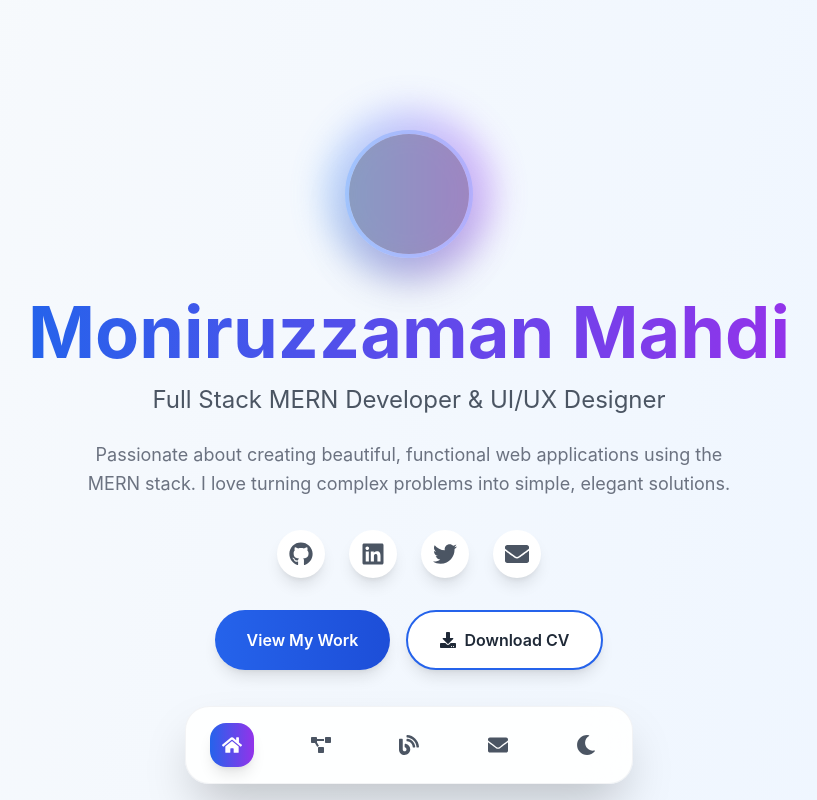
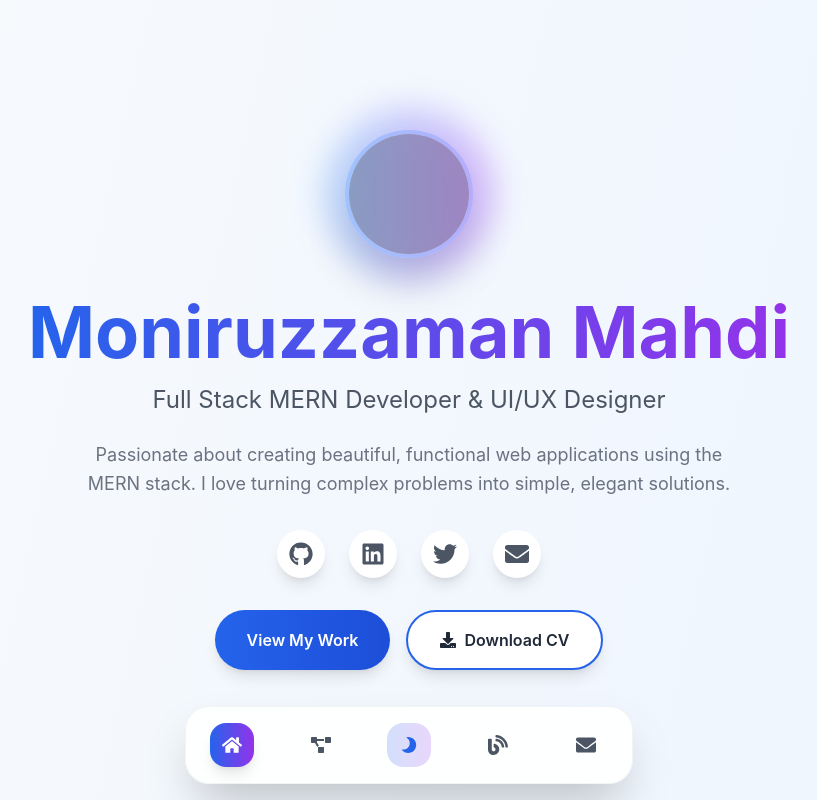
Before and after one commit to mahdimonir/Portfolio, a Next.js app in the folder frontend/: page / in a window 1280 px wide. Shown: the top 800 px of the page, without its empty margins (231-1048 px from the left). Built offline with nearby package versions, Linux system fonts and the light colour scheme; grey boxes are pictures that could not be loaded.

Commit message:
Update Navbar.jsx

```diff
--- a/frontend/src/components/Navbar.jsx
+++ b/frontend/src/components/Navbar.jsx
@@ -1,11 +1,5 @@
 "use client";
 
-import { useTheme } from "@/components/ThemeProvider";
-import {
-  Tooltip,
-  TooltipContent,
-  TooltipTrigger,
-} from "@/components/ui/tooltip";
 import { motion } from "framer-motion";
 import Link from "next/link";
 import { usePathname } from "next/navigation";
@@ -17,10 +11,114 @@ import {
   FaProjectDiagram,
   FaSun,
 } from "react-icons/fa";
+import { useTheme } from "@/components/ThemeProvider";
+
+const NavItem = ({ icon: Icon, label, path, isActive, onClick }) => (
+  <motion.div className="relative">
+    {path ? (
+      <Link
+        href={path}
+        className={`p-3 rounded-2xl transition-all duration-300 flex items-center justify-center ${
+          isActive
+            ? "text-white bg-gradient-to-r from-blue-600 to-purple-600 shadow-lg"
+            : "text-gray-600 dark:text-gray-400 hover:text-blue-600 dark:hover:text-blue-400 hover:bg-blue-50 dark:hover:bg-blue-900/20"
+        }`}
+      >
+        <Icon size={20} />
+      </Link>
+    ) : (
+      <button
+        onClick={onClick}
+        className="p-3 rounded-2xl text-gray-600 dark:text-gray-400 hover:text-yellow-500 dark:hover:text-yellow-400 hover:bg-yellow-50 dark:hover:bg-yellow-900/20 transition-all duration-300 relative overflow-hidden"
+      >
+        <Icon size={20} />
+      </button>
+    )}
+
+    {/* Active indicator */}
+    {isActive && (
+      <motion.div
+        className="absolute -top-1 left-1/2 transform -translate-x-1/2 w-1 h-1 bg-white rounded-full"
+        layoutId="activeIndicator"
+        transition={{ type: "spring", stiffness: 300, damping: 30 }}
+      />
+    )}
+  </motion.div>
+);
+
+const ThemeToggle = () => {
+  const { theme, toggleTheme } = useTheme();
+
+  return (
+    <motion.button
+      onClick={toggleTheme}
+      className="relative p-3 rounded-2xl text-gray-600 dark:text-gray-400 hover:text-yellow-500 dark:hover:text-yellow-400 hover:bg-yellow-50 dark:hover:bg-yellow-900/20 transition-all duration-300 overflow-hidden"
+      whileHover={{ scale: 1.1, y: -2 }}
+      whileTap={{ scale: 0.95 }}
+      aria-label={`Switch to ${theme === "dark" ? "light" : "dark"} mode`}
+    >
+      {/* Background gradient effect */}
+      <motion.div
+        className="absolute inset-0 bg-gradient-to-r from-yellow-400 to-orange-500 rounded-2xl opacity-0"
+        animate={{ opacity: theme === "dark" ? 0.2 : 0 }}
+        transition={{ duration: 0.3 }}
+      />
+      <motion.div
+        className="absolute inset-0 bg-gradient-to-r from-blue-600 to-purple-600 rounded-2xl opacity-0"
+        animate={{ opacity: theme === "light" ? 0.2 : 0 }}
+        transition={{ duration: 0.3 }}
+      />
+
+      {/* Icon container with flip animation */}
+      <motion.div
+        initial={false}
+        animate={{
+          rotateY: theme === "dark" ? 0 : 180,
+          scale: theme === "dark" ? 1 : 0.8,
+        }}
+        transition={{
+          duration: 0.6,
+          ease: "backOut",
+          scale: { duration: 0.3 },
+        }}
+        className="relative z-10"
+      >
+        {theme === "dark" ? (
+          <motion.div
+            initial={{ opacity: 0, scale: 0 }}
+            animate={{ opacity: 1, scale: 1 }}
+            transition={{ delay: 0.1, duration: 0.3 }}
+          >
+            <FaSun size={20} className="text-yellow-500" />
+          </motion.div>
+        ) : (
+          <motion.div
+            initial={{ opacity: 0, scale: 0 }}
+            animate={{ opacity: 1, scale: 1 }}
+            transition={{ delay: 0.1, duration: 0.3 }}
+          >
+            <FaMoon size={20} className="text-blue-600" />
+          </motion.div>
+        )}
+      </motion.div>
+
+      {/* Subtle glow effect */}
+      <motion.div
+        className="absolute inset-0 rounded-2xl"
+        animate={{
+          boxShadow:
+            theme === "dark"
+              ? "0 0 20px rgba(251, 191, 36, 0.3)"
+              : "0 0 20px rgba(59, 130, 246, 0.3)",
+        }}
+        transition={{ duration: 0.3 }}
+      />
+    </motion.button>
+  );
+};
 
 const Navbar = () => {
-  const { theme, toggleTheme } = useTheme();
-  const pathname = usePathname();
+  const pathname = usePathname(); // Replaced useLocation with usePathname
 
   const navItems = [
     { icon: FaHome, label: "Home", path: "/" },
@@ -44,60 +142,30 @@ const Navbar = () => {
       <div className="max-w-md mx-auto">
         <div className="bg-white/90 dark:bg-gray-900/90 backdrop-blur-xl rounded-3xl shadow-2xl border border-gray-200/50 dark:border-gray-700/50 px-6 py-4">
           <div className="flex items-center justify-between">
-            {navItems.map(({ icon: Icon, label, path }) => (
-              <motion.div key={label} className="relative">
-                <Tooltip>
-                  <TooltipTrigger asChild>
-                    <Link
-                      href={path}
-                      className={`p-3 rounded-2xl transition-all duration-300 flex items-center justify-center ${
-                        isActive(path)
-                          ? "text-white bg-gradient-to-r from-blue-600 to-purple-600 shadow-lg"
-                          : "text-gray-600 dark:text-gray-400 hover:text-blue-600 dark:hover:text-blue-400 hover:bg-blue-50 dark:hover:bg-blue-900/20"
-                      }`}
-                    >
-                      <Icon size={20} />
-                    </Link>
-                  </TooltipTrigger>
-                  <TooltipContent>{label}</TooltipContent>
-                </Tooltip>
-                {isActive(path) && (
-                  <motion.div
-                    className="absolute -top-1 left-1/2 transform -translate-x-1/2 w-1 h-1 bg-white rounded-full"
-                    layoutId="activeIndicator"
-                    transition={{ type: "spring", stiffness: 300, damping: 30 }}
-                  />
-                )}
-              </motion.div>
+            {/* First two nav items */}
+            {navItems.slice(0, 2).map(({ icon, label, path }) => (
+              <NavItem
+                key={label}
+                icon={icon}
+                label={label}
+                path={path}
+                isActive={isActive(path)}
+              />
             ))}
-            <Tooltip>
-              <TooltipTrigger asChild>
-                <motion.button
-                  onClick={toggleTheme}
-                  className="p-3 rounded-2xl text-gray-600 dark:text-gray-400 hover:text-yellow-500 dark:hover:text-yellow-400 hover:bg-yellow-50 dark:hover:bg-yellow-900/20 transition-all duration-300"
-                  whileHover={{ scale: 1.1, y: -2 }}
-                  whileTap={{ scale: 0.95 }}
-                  aria-label={`Switch to ${
-                    theme === "dark" ? "light" : "dark"
-                  } mode`}
-                >
-                  <motion.div
-                    initial={false}
-                    animate={{ rotate: theme === "dark" ? 180 : 0 }}
-                    transition={{ duration: 0.3 }}
-                  >
-                    {theme === "dark" ? (
-                      <FaSun size={20} />
-                    ) : (
-                      <FaMoon size={20} />
-                    )}
-                  </motion.div>
-                </motion.button>
-              </TooltipTrigger>
-              <TooltipContent>
-                Switch to {theme === "dark" ? "light" : "dark"} mode
-              </TooltipContent>
-            </Tooltip>
+
+            {/* Theme toggle in 3rd position */}
+            <ThemeToggle />
+
+            {/* Last two nav items */}
+            {navItems.slice(2).map(({ icon, label, path }) => (
+              <NavItem
+                key={label}
+                icon={icon}
+                label={label}
+                path={path}
+                isActive={isActive(path)}
+              />
+            ))}
           </div>
         </div>
       </div>
```
